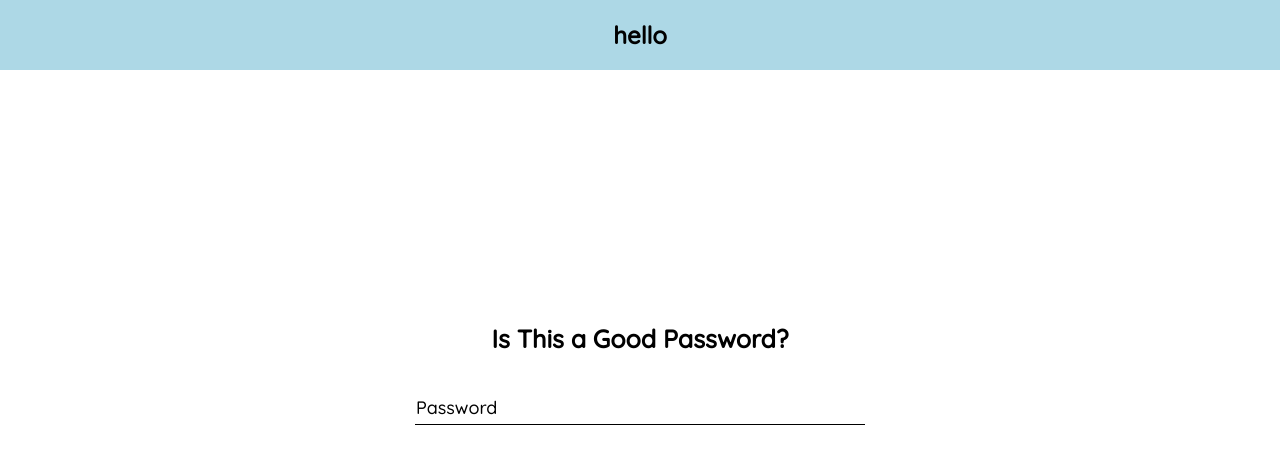
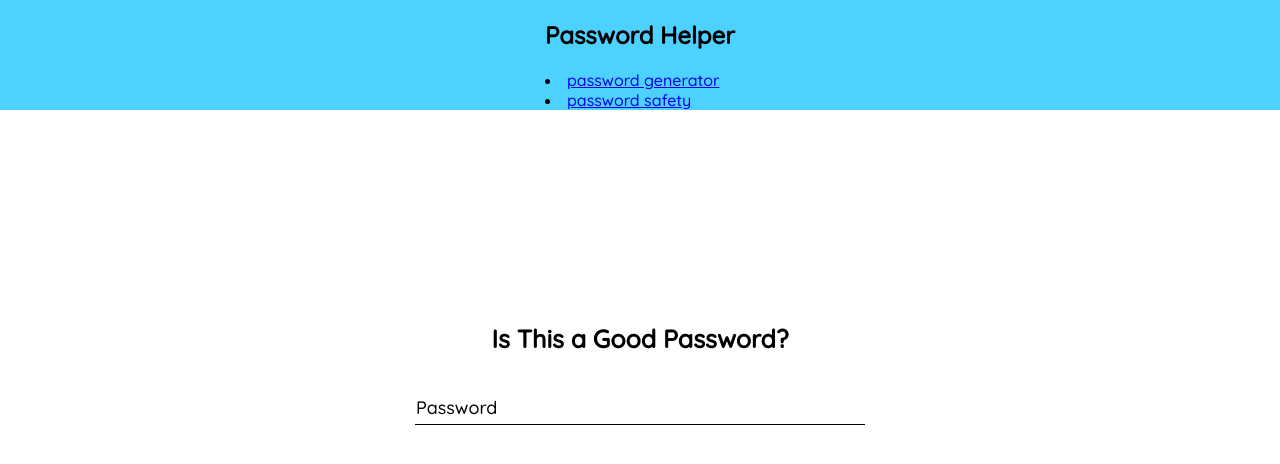
Before and after one commit to Iluvmommy/Password-Website, a React (Create React App) app: page / in a window 1280 px wide. Shown: the top 464 px of the page. Built offline with nearby package versions, Linux system fonts and the light colour scheme.

Commit message:
beginning routing

```diff
--- a/public/index.html
+++ b/public/index.html
@@ -5,12 +5,12 @@
     <meta name="viewport" content="width=device-width, initial-scale=1" />
     <meta name="theme-color" content="#000000" />
     <meta
-      name="password generator"
-      content="site that creates your password"
+      name="pw"
+      content="site that helps you with your passwords"
     />
     <link rel="manifest" href="%PUBLIC_URL%/manifest.json" />
     <link rel="stylesheet" href="styles.css" />
-    <title>PW Generator</title>
+    <title>PassWord</title>
   </head>
   <body>
     <div id="root"></div>
--- a/src/App.js
+++ b/src/App.js
@@ -1,13 +1,13 @@
 import React from 'react';
 import NavBar from './components/navbar';
-import MainContent from './components/main-content';
+import PasswordChecker from './components/password-checker';
 import './App.css';
 
 function App() {
   return (
     <>
       <NavBar />
-      <MainContent />
+      <PasswordChecker />
     </>
   );
 }
--- a/src/components/navbar.jsx
+++ b/src/components/navbar.jsx
@@ -5,7 +5,7 @@ const styles = {
   width: "100%",
   display: "flex",
   justifyContent: "center",
-  background: "lightblue",
+  background: "#4dd2ff",
   top: "0",
   left: "0",
   fontFamily: "'Quicksand', san-serif"
@@ -17,7 +17,9 @@ class NavBar extends Component {
       <>
         <header style={styles}>
           <nav>
-            <h1>hello</h1>
+            <h1>Password Helper</h1>
+            <li><a href="/">password generator</a></li>
+            <li><a href="/">password safety</a></li>
           </nav>
         </header>
       </>
```
Also changed, not shown: src/components/password-checker.jsx (renamed from src/components/main-content.jsx, +4 -3 lines), src/components/password-checker.css (renamed from src/components/main-content.css).
